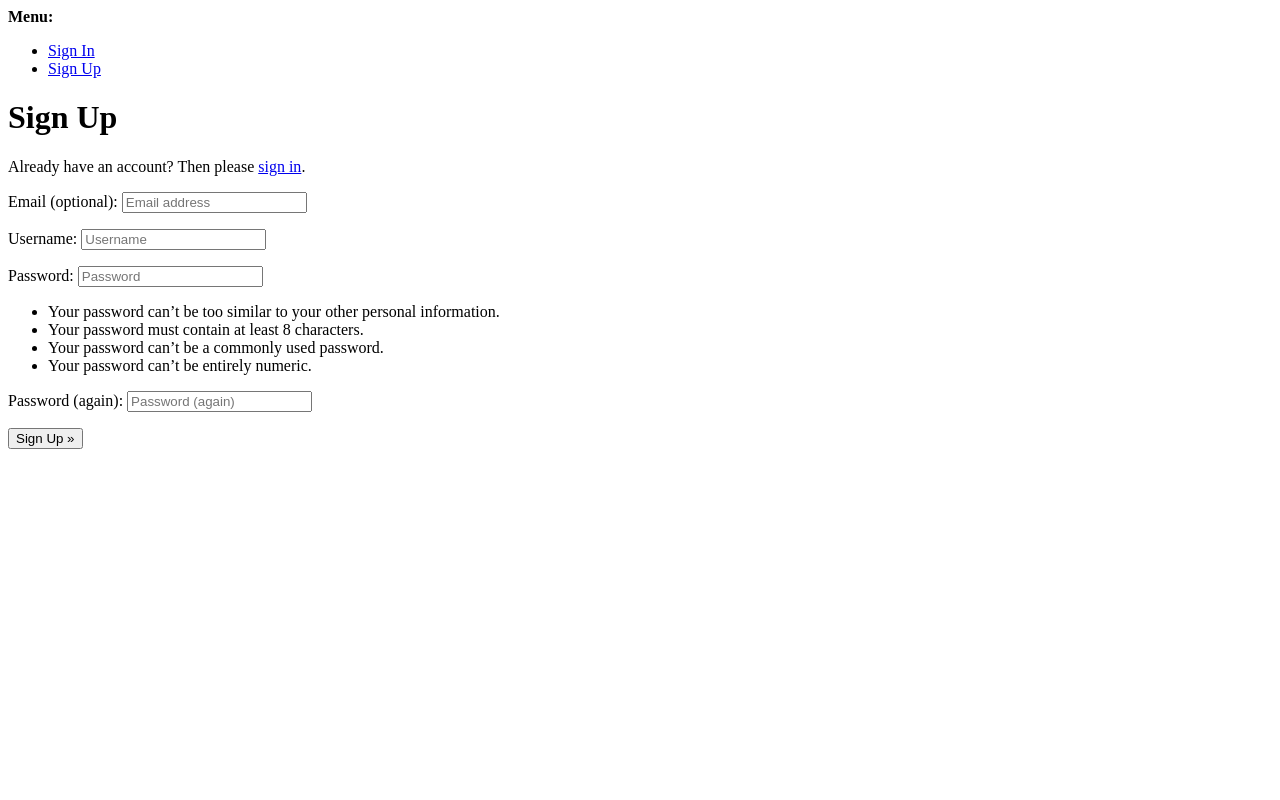
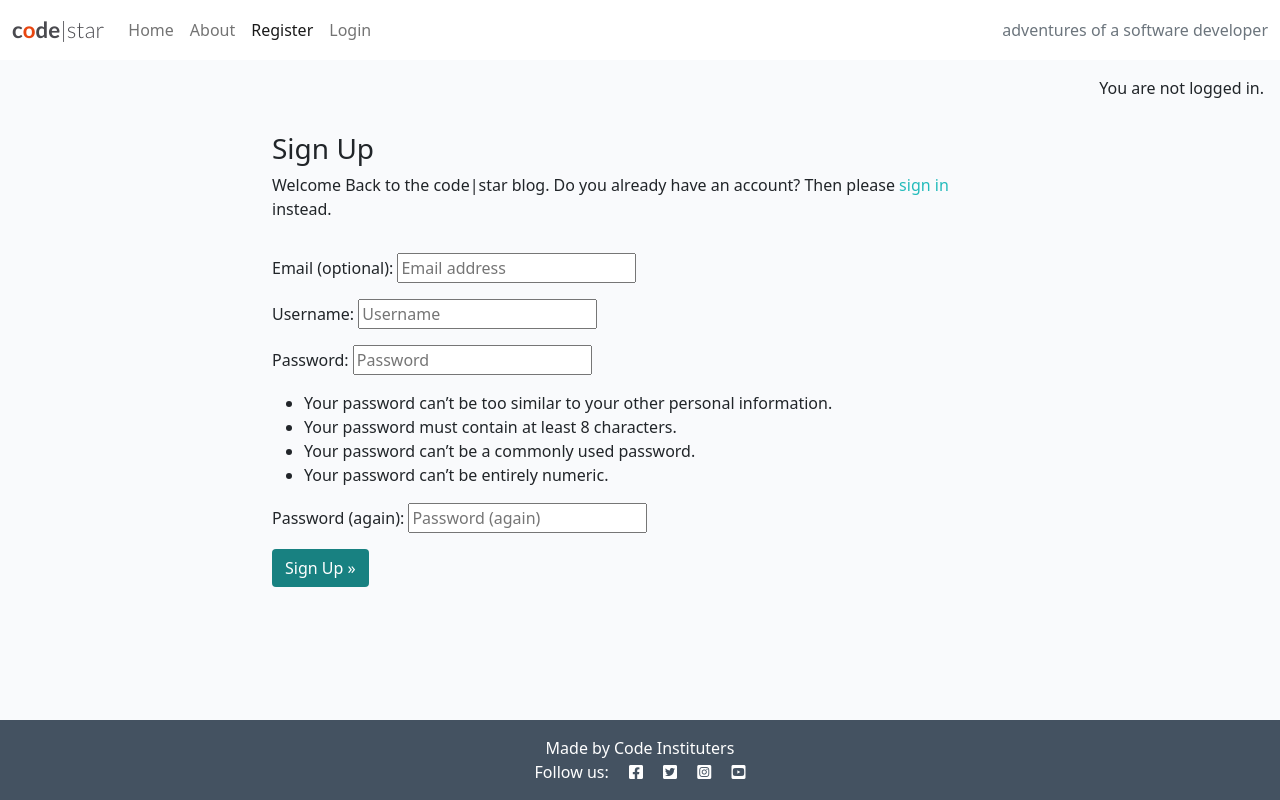
Before and after one commit to Chandni-L5/codestar_blog, a Django app: page /accounts/signup/ in a window 1280 px wide. Run offline with Django 4.2, Linux system fonts and the light colour scheme.

Commit message:
style the sign up page to conform with the web design

```diff
--- a/codestar/settings.py
+++ b/codestar/settings.py
@@ -30,7 +30,7 @@ SECRET_KEY = (
 )
 
 # SECURITY WARNING: don't run with debug turned on in production!
-DEBUG = False
+DEBUG = True
 
 ALLOWED_HOSTS = [
     '.herokuapp.com',
--- a/templates/account/signup.html
+++ b/templates/account/signup.html
@@ -1,21 +1,37 @@
-{% extends "account/base.html" %}
+{% extends "base.html" %}
 
 {% load i18n %}
 
 {% block head_title %}{% trans "Signup" %}{% endblock head_title %}
 
 {% block content %}
-<h1>{% trans "Sign Up" %}</h1>
 
-<p>{% blocktrans %}Already have an account? Then please <a href="{{ login_url }}">sign in</a>.{% endblocktrans %}</p>
+<div class="container">
 
+  <div class="row">
+    <div class="col-md-8 mt-3 offset-md-2">
+      <h3>{% trans "Sign Up" %}</h3>
+      <p>{% blocktrans %}
+        Welcome Back to the code|star blog.
+        Do you already have an account? Then please
+        <a class="link" href="{{ login_url }}">sign in</a>
+        instead.
+        {% endblocktrans %}</p>
+    </div>
+  </div>
+
+  <div class="row">
+    <div class="col-md-8 mt-3 offset-md-2">
       <form class="signup" id="signup_form" method="post" action="{% url 'account_signup' %}">
         {% csrf_token %}
         {{ form.as_p }}
         {% if redirect_field_value %}
         <input type="hidden" name="{{ redirect_field_name }}" value="{{ redirect_field_value }}" />
         {% endif %}
-  <button type="submit">{% trans "Sign Up" %} &raquo;</button>
+        <button class="btn btn-signup right" type="submit">{% trans "Sign Up" %} &raquo;</button>
       </form>
+    </div>
+  </div>
+</div>
 
 {% endblock content %}
--- a/templates/base.html
+++ b/templates/base.html
@@ -72,6 +72,11 @@
     </nav>
 
     <main class="flex-shrink-0 main-bg">
+        {% if user.is_authenticated %}
+        <p class="text-end m-3">You are logged in as {{ user }}</p>
+        {% else %}
+        <p class="text-end m-3">You are not logged in.</p>
+        {% endif %}
 
         {% block content %}
         <!-- Content Goes here -->
```
Also changed, not shown: 1 other file. Lines whose indentation alone changed are shown as unchanged.
